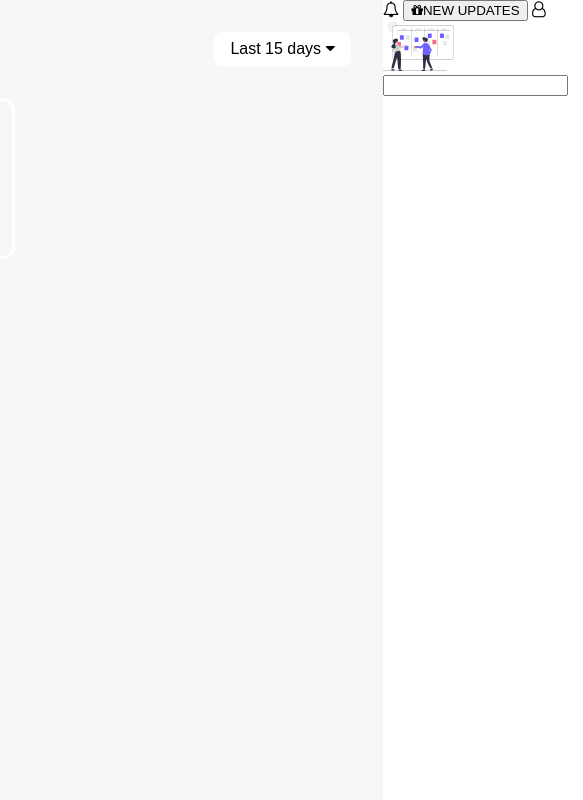
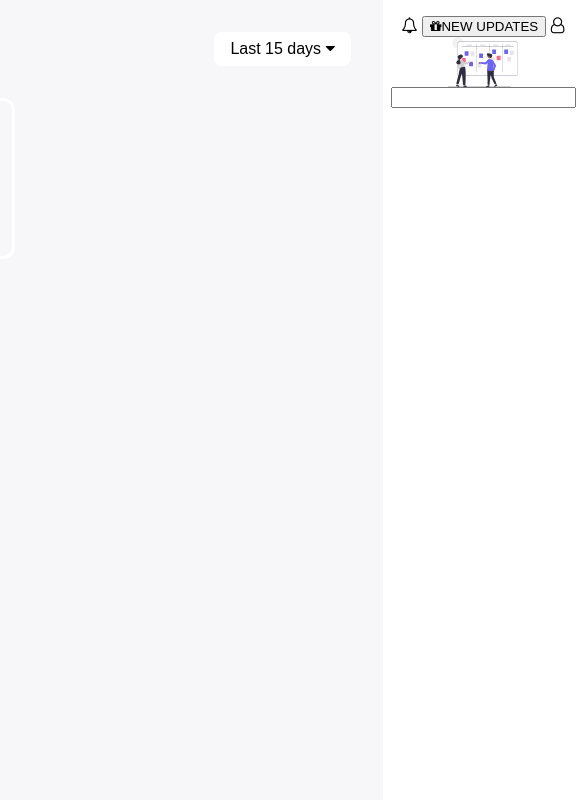
Before and after one commit to ayllin/flex-layout, a plain HTML site: page index.html in a window 1280 px wide. Shown: the full height of the page, 697-1280 px from the left. Drawn offline with Linux system fonts and the light colour scheme.

Commit message:
aside css

```diff
--- a/aside.css
+++ b/aside.css
@@ -1,4 +1,8 @@
 aside {
     width: 200px;
     background-color: #fff;
+    display: flex;
+    flex-direction: column;
+    align-items: center;
+    padding-block: 16px;
   }
```
